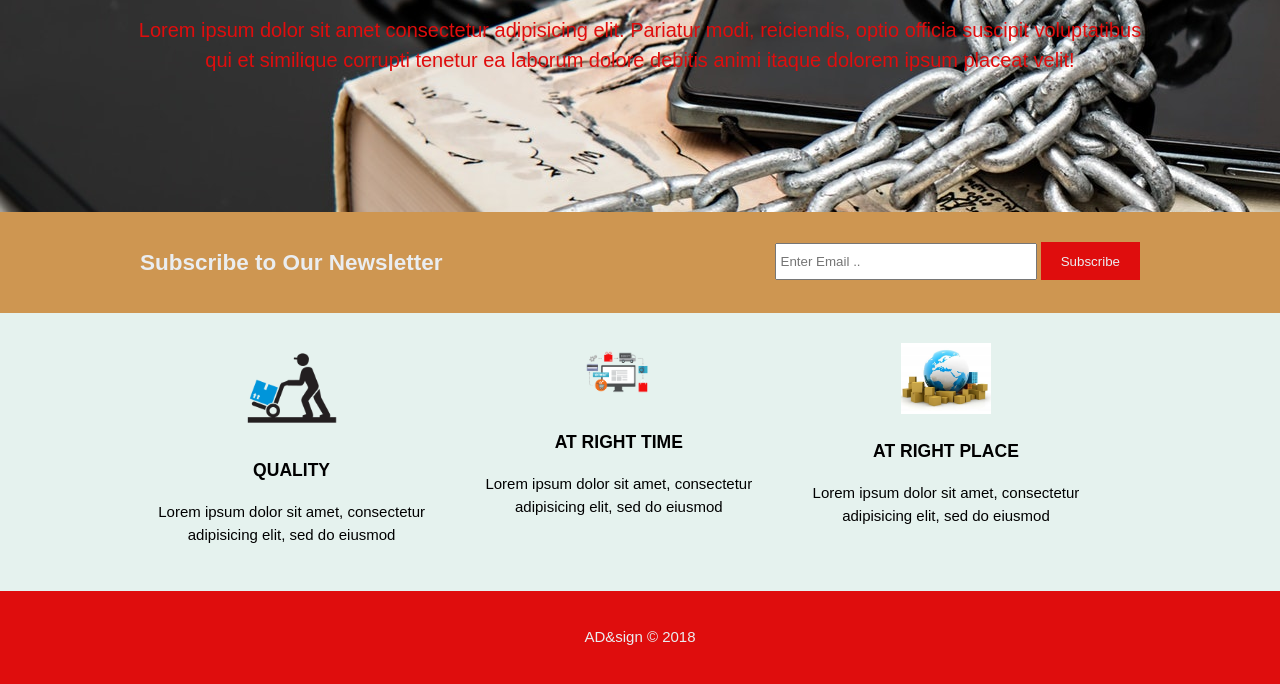
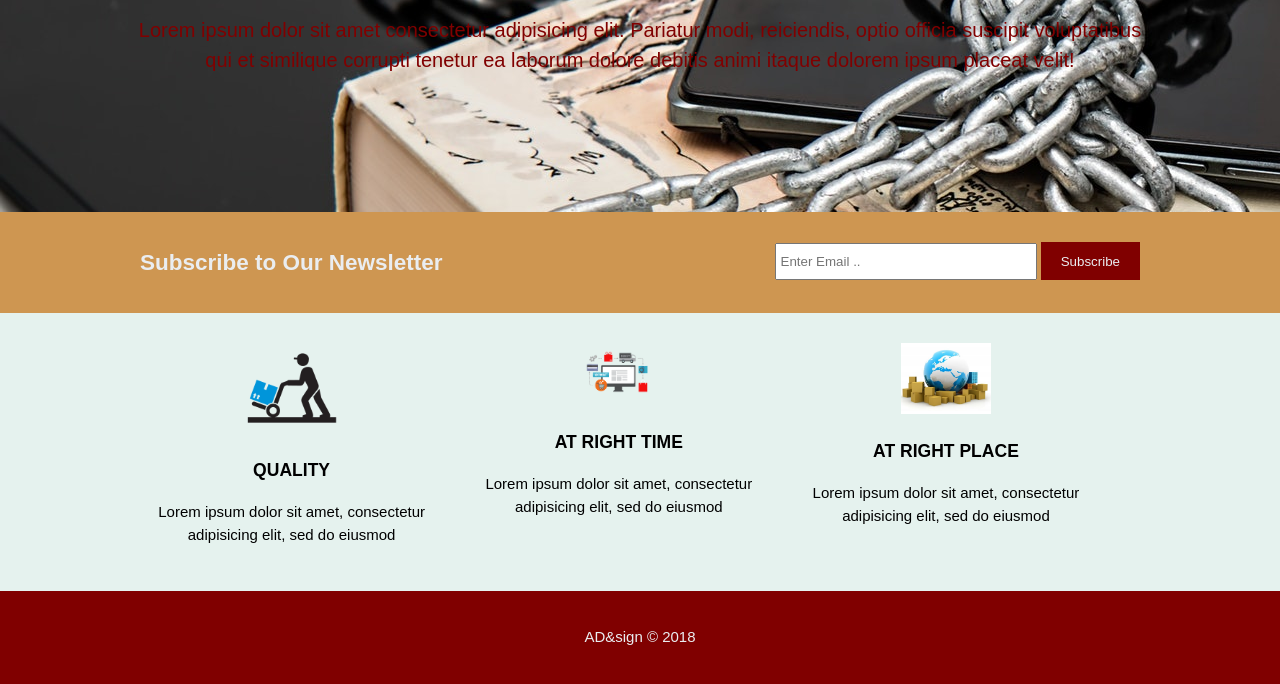
Before and after one commit to SenseyAD/courierchain, a plain HTML site: page index.html in a window 1280 px wide. Shown: the part 388-1072 px from the top of the page. Drawn offline with Linux system fonts and the light colour scheme.

Commit message:
color adj

```diff
--- a/css/style.css
+++ b/css/style.css
@@ -1,6 +1,6 @@
 :root {
     --bg-color: #e5f2ee;
-    --button-color: #df0d0d;
+    --button-color: #800000;
     --forms-color: #ce9651;
     --text-color: #eaedf0;
 }
```
